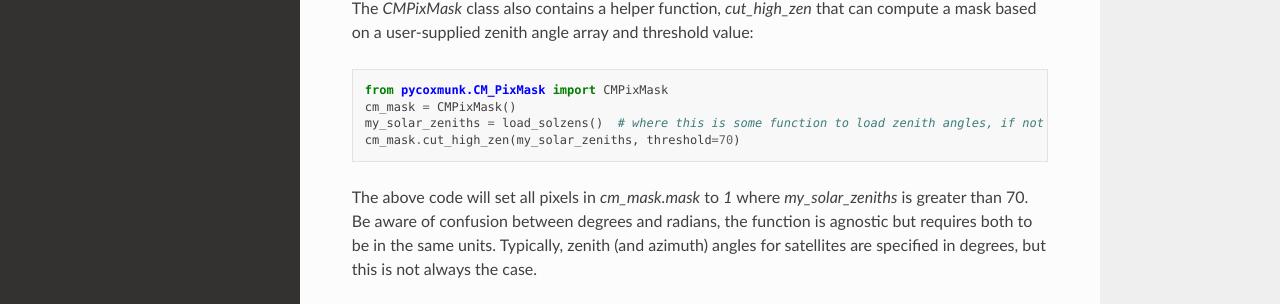
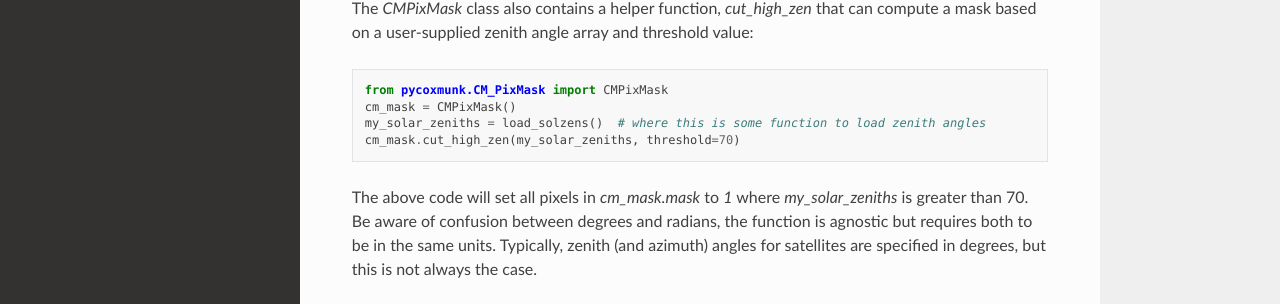
Before and after one commit to simonrp84/PyCoxMunk, a Sphinx documentation site: the page built from docs/api_cmpixmask.rst, in a window 1280 px wide and 1130 px high. Shown: the part 659-963 px from the top of the window. Built offline with Sphinx 7.4.7 and the Read the Docs theme 2.0.0, drawn with Linux system fonts in a browser that asks for light colours.

```diff
--- a/docs/api_cmpixmask.rst
+++ b/docs/api_cmpixmask.rst
@@ -31,7 +31,7 @@ zenith angle array and threshold value:
 
     from pycoxmunk.CM_PixMask import CMPixMask
     cm_mask = CMPixMask()
-    my_solar_zeniths = load_solzens()  # where this is some function to load zenith angles, if not done via satpy
+    my_solar_zeniths = load_solzens()  # where this is some function to load zenith angles
     cm_mask.cut_high_zen(my_solar_zeniths, threshold=70)
 
 The above code will set all pixels in `cm_mask.mask` to `1` where `my_solar_zeniths` is greater than 70. Be aware of
```
